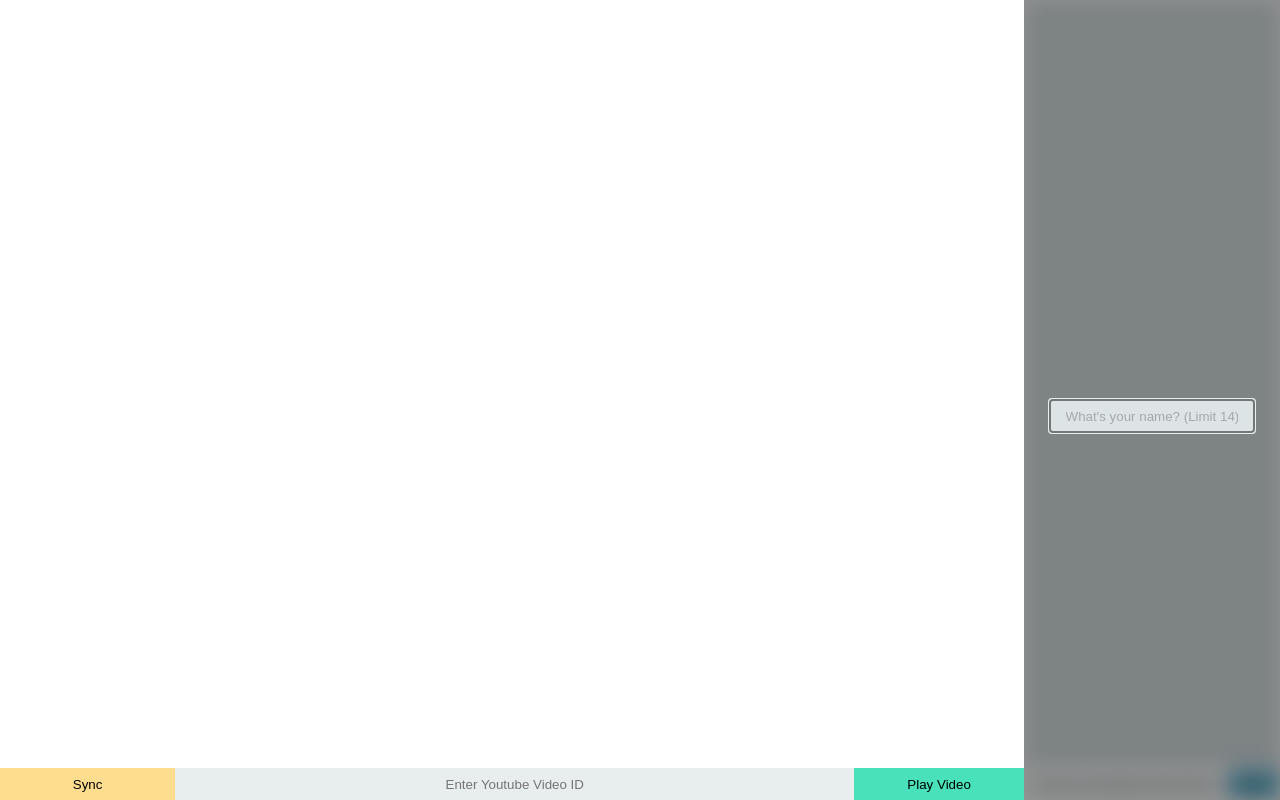
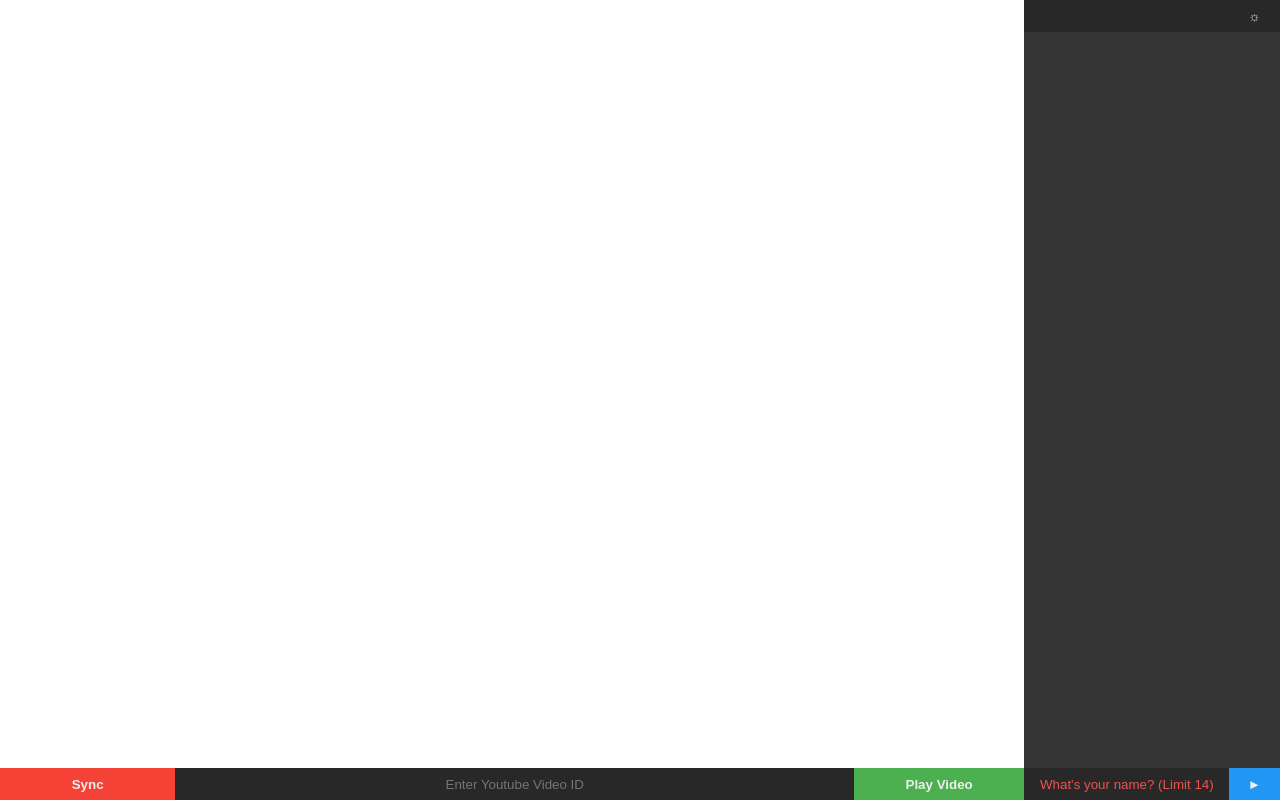
Before and after one commit to tmricciardi/yt-socket, a website: page index.html in a window 1280 px wide. Drawn offline with nearby package versions, Linux system fonts and the light colour scheme; no server answers.

Commit message:
Updated CSS and added Dark/Light mode

```diff
--- a/index.html
+++ b/index.html
@@ -6,7 +6,6 @@
 
 <body>
     <div id="wrapper" class="flex">
-        <div id="viewers"></div>
         <div id="videoWrapper">
             <div id="playerWrapper">
                 <div id="player"></div>
@@ -14,19 +13,25 @@
             <div id="playFormWrapper" class="flex">
                 <input type="submit" id="syncBtn" value="Sync" />
                 <form id="playForm" class="flex" onsubmit="return false">
-                    <input type="text" id="idInput" autocomplete="off" placeholder="Enter Youtube Video ID" />
+                    <input type="text" id="idInput" class="inputText" autocomplete="off" placeholder="Enter Youtube Video ID" />
                     <input type="submit" id="playBtn" value="Play Video" />
                 </form>
             </div>
         </div>
         <div id="chatWrapper">
+            <div id="viewersWrapper" class="flex">
+                <div id="viewers"></div>
+                <input type="submit" id="toggleBtn" class="flex" onclick="toggleLightDark()" value="☼" />
+            </div>
             <form id="nameForm" class="flex" onsubmit="return false">
                 <input type="text" id="nameInput" autocomplete="off" placeholder="What's your name? (Limit 14)"
                     maxlength="14" />
+                <input type="submit" id="nameBtn" value="►" />
             </form>
-            <ul id="messages" class="flex blur"></ul>
-            <form id="chatForm" class="flex blur" onsubmit="return false">
-                <input type="text" id="chatInput" autocomplete="off" placeholder="Send a message (Limit 140)" maxlength="140" />
+            <ul id="messages" class="flex"></ul>
+            <form id="chatForm" class="flex" onsubmit="return false">
+                <input type="text" id="chatInput" class="inputText" autocomplete="off" placeholder="Send a message (Limit 140)"
+                    maxlength="140" />
                 <input type="submit" id="chatBtn" value="►" />
             </form>
         </div>
--- a/scripts/video.js
+++ b/scripts/video.js
@@ -138,5 +138,19 @@ socket.on("chatMessage", msg => {
 
 //Total connected
 socket.on("viewerUpdate", function (count) {
-  $viewers.text(count);
+  $viewers.text("Viewers: " + count);
 });
+
+//Toggle dark/light mode
+function toggleLightDark() {
+  let $body = $("body"),
+    $input = $("input"),
+    $viewersWrapper = $("#viewersWrapper"),
+    $messagesOdd = $("li:nth-child(odd)");
+
+  $body.toggleClass("lightMode");
+  $input.toggleClass("lightMode");
+  $viewersWrapper.toggleClass("lightMode");
+  $messages.toggleClass("lightMode");
+  $messagesOdd.toggleClass("lightMode");
+};
--- a/styles/main.css
+++ b/styles/main.css
@@ -5,36 +5,48 @@
 }
 
 body {
-  text-decoration-color: #3b3b3b;
+  color: #EEEEEE;
+}
+
+body.lightMode {
+  color: #282828;
 }
 
 input {
   border: none;
   padding-left: 1rem;
   padding-right: 1rem;
-  background-color: #e8edee;
+  background-color: #282828;
+  color: #EEEEEE;
   overflow: hidden;
+  outline-style: none;
+}
+
+input.lightMode {
+  background-color: #d6d6d6;
+  color: #282828;
+}
+
+input:hover {
+  filter: brightness(80%);
+}
+
+input[type=submit] {
+  font-weight: bold;
+  color: #EEEEEE;
+}
+
+input[type=submit]:active {
+  filter: brightness(50%);
 }
 
 .flex {
   display: flex;
 }
 
-.blur {
-  filter: blur(10px);
-}
-
 #wrapper {
   height: 100%;
   width: 100%;
-}
-
-#viewers {
-  position: absolute;
-  top: 10;
-  right: 10;
-  color: #ef3d47;
-  z-index: 999;
 }
 
 #videoWrapper {
@@ -58,7 +70,7 @@ input {
 
 #syncBtn {
   width: 20%;
-  background-color: #ffdd8f;
+  background-color: #f44336;
 }
 
 #idInput {
@@ -68,7 +80,7 @@ input {
 
 #playBtn {
   width: 20%;
-  background-color: #49e1b9;
+  background-color: #4CAF50;
 }
 
 #chatWrapper {
@@ -76,30 +88,62 @@ input {
   overflow: hidden;
 }
 
+#viewersWrapper {
+  width: 20%;
+  height: 4%;
+  position: absolute;
+  top: 0;
+  background-color: #282828;
+  text-align: center;
+  overflow: hidden;
+}
+
+#viewersWrapper.lightMode {
+  background-color: #d6d6d6;
+}
+
+#viewers {
+  width: 80%;
+  height: 100%;
+  color: #ef5350;
+  font-weight: bold;
+  display: flex;
+  justify-content: center;
+  align-content: center;
+  flex-direction: column;
+
+}
+
+#toggleBtn {
+  width: 20%;
+  justify-content: center;
+}
+
 #nameForm {
   width: 20%;
-  height: 100%;
+  height: 4%;
   position: absolute;
-  justify-content: center;
-  z-index: 99;
-  background-color: #2a2a2a;
-  opacity: 0.5;
+  bottom: 0;
 }
 
 #nameInput {
   width: 80%;
-  height: 4%;
-  text-align: center;
+}
+
+#nameInput::placeholder {
+  color: #ef5350
+}
+
+#nameBtn {
+  width: 20%;
   position: relative;
-  top: 50%;
+  background-color: #2196F3;
 }
 
 #messages {
   width: auto;
   height: 96%;
-  margin: 0;
-  padding: 0;
-  background-color: #d1dbde;
+  background-color: #353535;
   overflow-y: auto;
   overflow-wrap: break-word;
   justify-content: flex-end;
@@ -107,18 +151,25 @@ input {
   list-style-type: none;
 }
 
-#messages li {
+#messages.lightMode {
+  background-color: #E1E1E1;
+}
+
+li {
   padding: 2.5% 5%;
 }
 
-#messages li:nth-child(odd) {
-  background-color: #bbc9ce;
+li:nth-child(odd) {
+  background-color: #424242;
+}
+
+li:nth-child(odd).lightMode {
+  background-color: #EEEEEE;
 }
 
 #chatForm {
   width: 100%;
   height: 4%;
-  margin: 0;
 }
 
 #chatInput {
@@ -127,5 +178,5 @@ input {
 
 #chatBtn {
   width: 20%;
-  background-color: #51a9c7;
+  background-color: #2196F3;
 }
```
